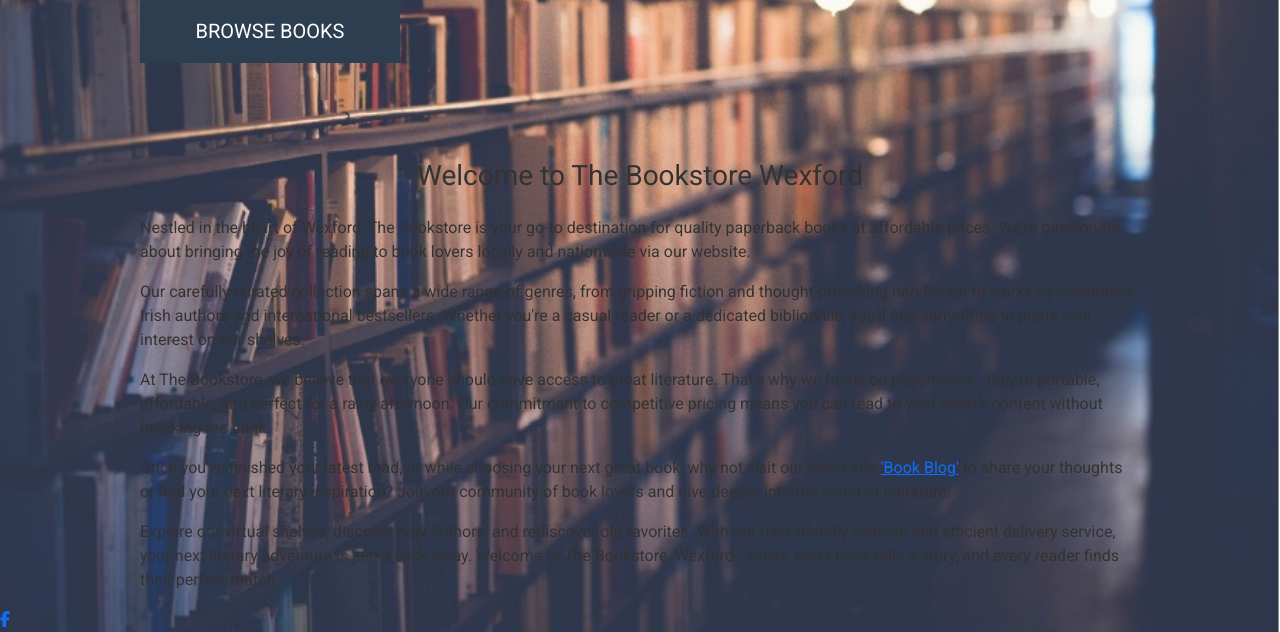
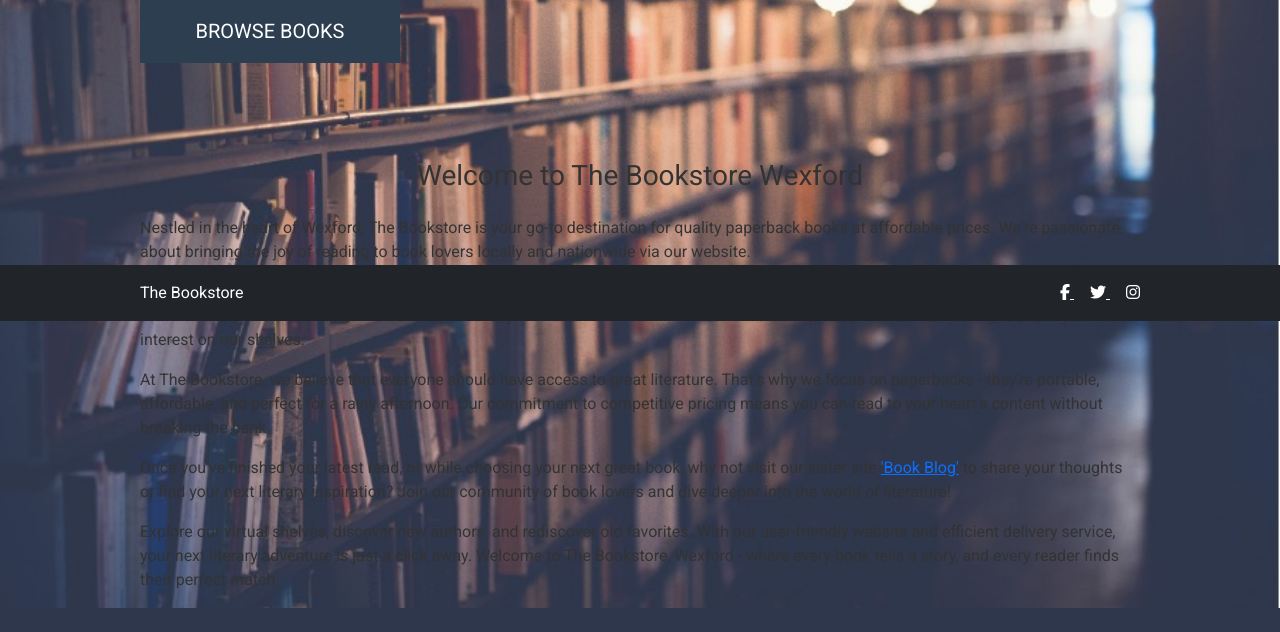
Before and after one commit to A-Hebbes/book_store2, a Django app: page / in a window 1280 px wide. Shown: the part 479-1111 px from the top of the page. After the commit the page ends 1087 px from the top, so only its background shows below. Run offline with Django 4.2, Linux system fonts and the light colour scheme; some libraries are stand-ins or nearby versions.

Commit message:
Fix footer and tidy css

```diff
--- a/bookshop/templates/bookshop/index.html
+++ b/bookshop/templates/bookshop/index.html
@@ -50,11 +50,3 @@
         </div>
     </div>
 {% endblock %}
-
-{% block footer %}
-      <footer>
-        <a href="https://www.facebook.com/profile.php?id=61567552192724" target="_blank" rel="noopener noreferrer" id="facebook-link">
-          <i class="fab fa-facebook-f"></i>
-        </a>
-      </footer>
-      {% endblock %}
--- a/templates/base.html
+++ b/templates/base.html
@@ -166,13 +166,27 @@
 
 
     {% block footer %}
-    <footer>
-      <div class="social-links">
-        <a href="https://www.facebook.com/profile.php?id=61567552192724" target="_blank" rel="noopener noreferrer" aria-label="Facebook">
-          <i class="fab fa-facebook-f" aria-hidden="true"></i>
-        </a>
+    <footer class="footer bg-dark text-white py-3 fixed-bottom">
+      <div class="container">
+        <div class="row align-items-center">
+          <div class="col-md-6 text-center text-md-start mb-2 mb-md-0">
+            <span class="footer-text">The Bookstore</span>
+          </div>
+          <div class="col-md-6 text-center text-md-end">
+            <div class="social-links">
+              <a href="#" class="social-link text-white me-3" aria-label="Facebook">
+                <i class="fab fa-facebook-f"></i>
+              </a>
+              <a href="#" class="social-link text-white me-3" aria-label="Twitter">
+                <i class="fab fa-twitter"></i>
+              </a>
+              <a href="#" class="social-link text-white" aria-label="Instagram">
+                <i class="fab fa-instagram"></i>
+              </a>
+            </div>
+          </div>
+        </div>
       </div>
-      <p>The Bookstore, Wexford</p>
     </footer>
       {% endblock %}
 
```
Also changed, not shown: 1 other file.
